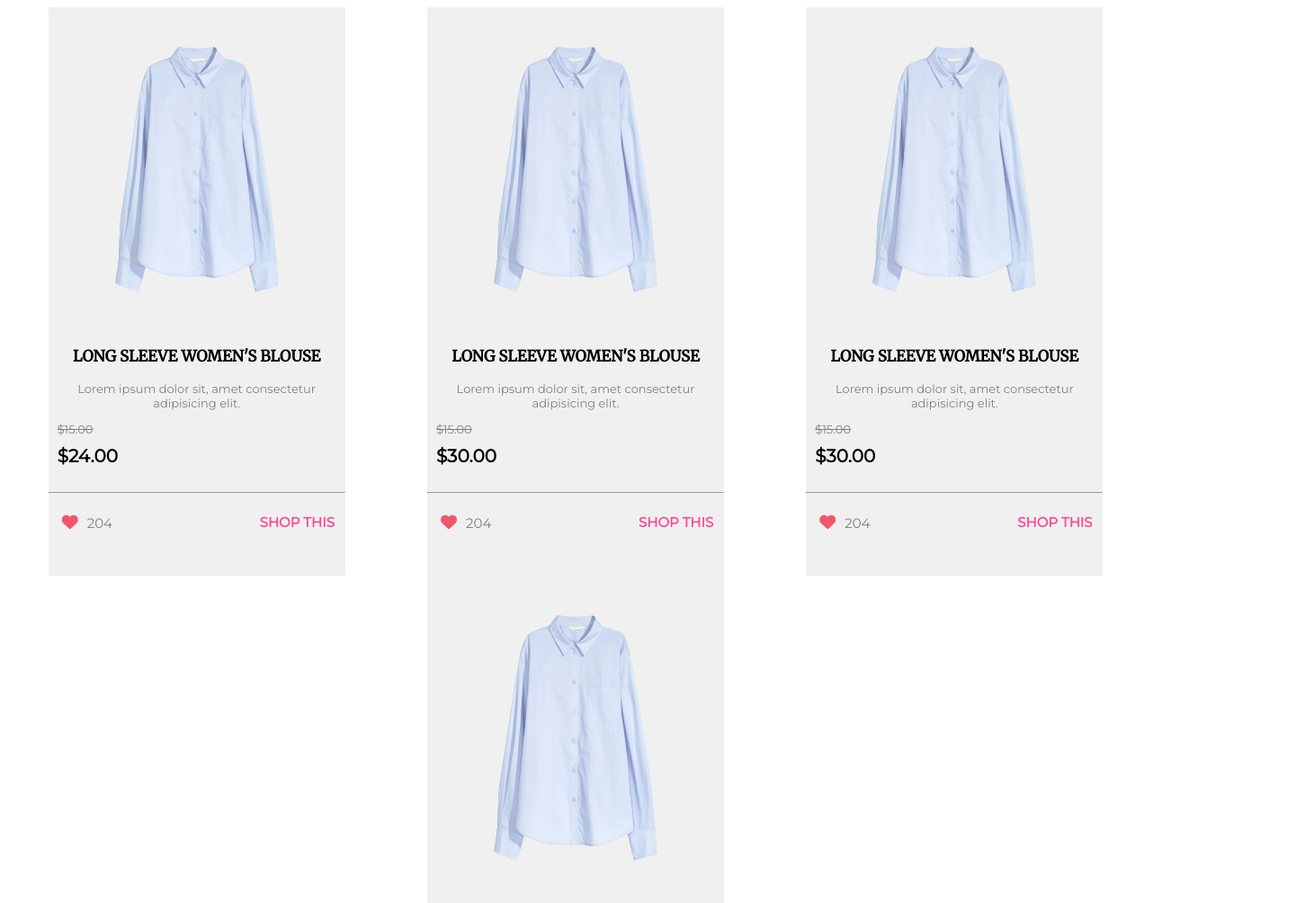
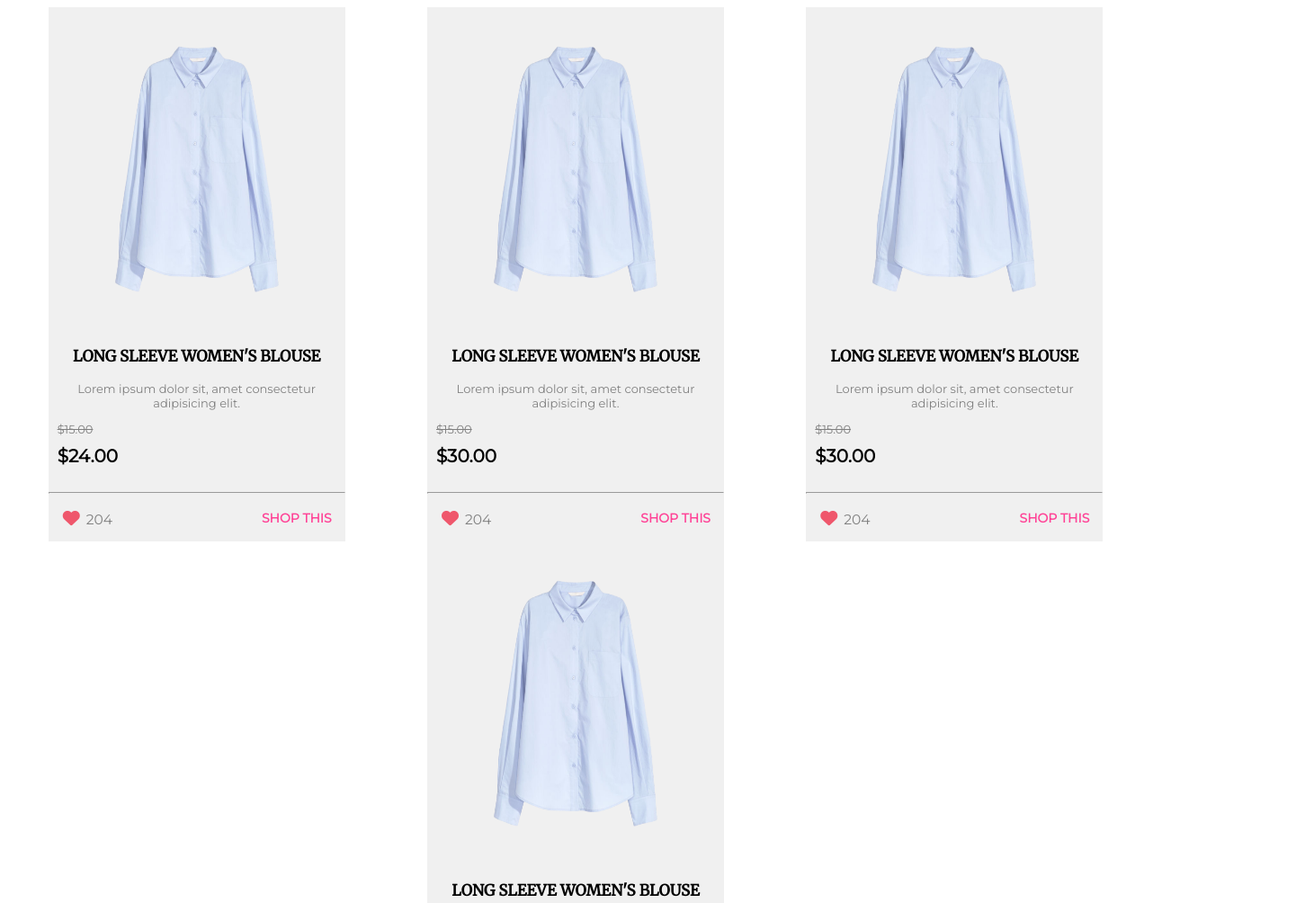
Before and after one commit to munisaazim/card_number_four_flexbox_first_variation, a plain HTML site: page index.html in a window 1280 px wide. Shown: the top 1004 px of the page at 90% size, 1461 px wide, since content can reach past the window. Drawn offline with Linux system fonts and the light colour scheme.

Commit message:
Ready step two

```diff
--- a/index.html
+++ b/index.html
@@ -22,10 +22,19 @@
              <p class="currentPrice">$24.00</p>
         </div>
         <div class="horizontalRule"><hr></div>
-        <div class="lastElement">
-            <p class="like"><i class="fas fa-heart"></i>204</p>
-            <p class="shop">Shop this</p>
-        </div>
+             <div class="lastElement">
+             <!--    <p class="like"><i class="fas fa-heart"></i>204</p>
+                <p class="shop">Shop this</p> -->
+                <ul>
+                    <li class="like">
+                        <i class="fas fa-heart"></i>
+                         <span class="likeNumber"> 204</span>
+                    </li>
+                    <li class="shop">
+                        shop this
+                    </li>
+                </ul>
+            </div>
     </div>
 
     <div class="OneContainer">
@@ -40,9 +49,18 @@
         </div>
         <div class="horizontalRule"><hr></div>
         <div class="lastElement">
-            <p class="like"><i class="fas fa-heart"></i>204</p>
-            <p class="shop">Shop this</p>
-        </div>
+            <!--    <p class="like"><i class="fas fa-heart"></i>204</p>
+               <p class="shop">Shop this</p> -->
+               <ul>
+                   <li class="like">
+                       <i class="fas fa-heart"></i>
+                        <span class="likeNumber"> 204</span>
+                   </li>
+                   <li class="shop">
+                       shop this
+                   </li>
+               </ul>
+           </div>
     </div>
         <div class="OneContainer">
             <div class="image">
@@ -56,8 +74,17 @@
             </div>
             <div class="horizontalRule"><hr></div>
             <div class="lastElement">
-                <p class="like"><i class="fas fa-heart"></i>204</p>
-                <p class="shop">Shop this</p>
+             <!--    <p class="like"><i class="fas fa-heart"></i>204</p>
+                <p class="shop">Shop this</p> -->
+                <ul>
+                    <li class="like">
+                        <i class="fas fa-heart"></i>
+                         <span class="likeNumber"> 204</span>
+                    </li>
+                    <li class="shop">
+                        shop this
+                    </li>
+                </ul>
             </div>
         </div>
         <div class="OneContainer">
@@ -72,9 +99,18 @@
             </div>
             <div class="horizontalRule"><hr></div>
             <div class="lastElement">
-                <p class="like"><i class="fas fa-heart"></i>204</p>
-                <p class="shop">Shop this</p>
-            </div>
+                <!--    <p class="like"><i class="fas fa-heart"></i>204</p>
+                   <p class="shop">Shop this</p> -->
+                   <ul>
+                       <li class="like">
+                           <i class="fas fa-heart"></i>
+                            <span class="likeNumber"> 204</span>
+                       </li>
+                       <li class="shop">
+                           shop this
+                       </li>
+                   </ul>
+               </div>
         </div>
 
    </div>
--- a/style/style.css
+++ b/style/style.css
@@ -45,7 +45,7 @@ h3{
     font-size:20px;
     font-weight: bold;
 }
-.OneContainer .lastElement p.like{
+/* .OneContainer .lastElement p.like{
     margin-left: 15px;
     font-size: 15px;
 }
@@ -55,11 +55,48 @@ h3{
     font-size: 18px;
 }
 .OneContainer .lastElement p.shop{
-    position: relative;
+     position: relative;
     top: -35px;
     right: -235px;
+    position: absolute;
+    top: -100px;
     text-transform: uppercase;
     color:rgb(255, 66, 150);
     font-size: 15px;
     font-weight: bold;
 }
+.lastElement    {
+    margin-bottom: -30px;
+}  */
+.lastElement ul{
+    list-style: none;
+    display: inline;
+    margin-left: -25px;
+}
+.lastElement ul li {
+    display: inline-block;
+}
+.lastElement ul li.like .fa-heart{
+    color: rgb(239, 87, 108);
+    font-size: 19px;
+    margin-left: 1px;
+    margin-right:3px;
+}
+.lastElement ul li.like span.likeNumber{
+    font-family: 'Montserrat', sans-serif;
+    font-size: 15.5px;
+    color: grey;
+}
+.lastElement ul li.shop{
+    float: right;
+    font-family: 'Montserrat', sans-serif;
+    font-size: 14px;
+    text-transform: uppercase;
+    color:rgb(255, 66, 150);
+    font-weight: bold;
+    margin-right: 15px;
+}
+.lastElement{
+    margin-bottom: 15px;
+    margin-top:10px;
+}
```
